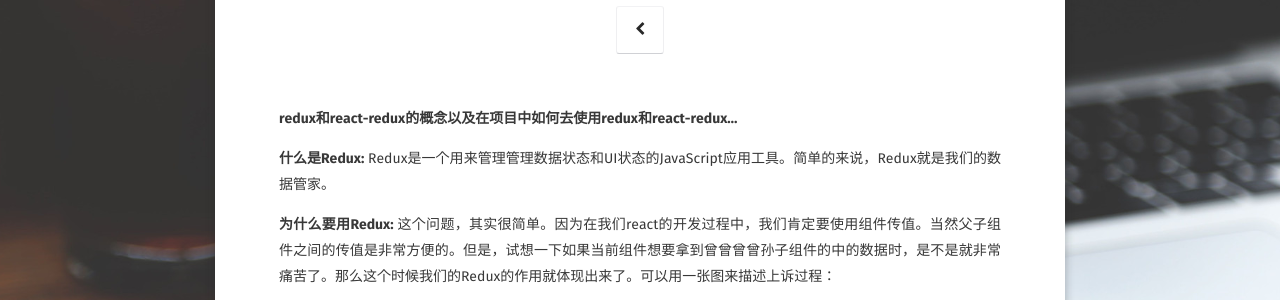
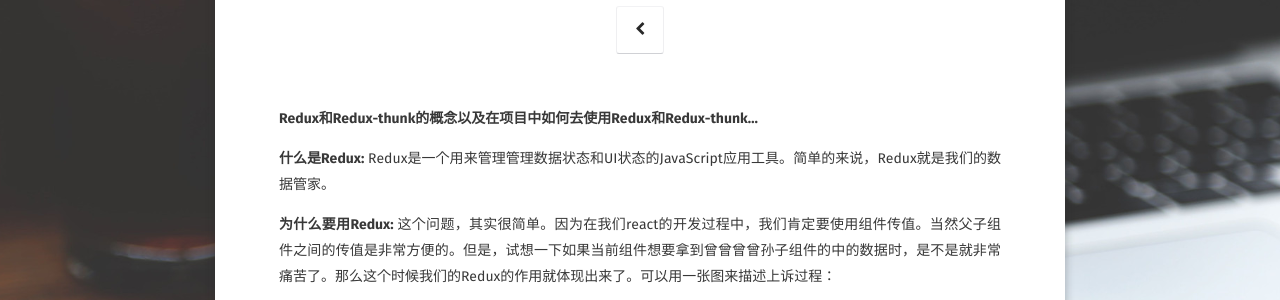
Before and after one commit to thomas-void0/lmxyjy.github.io, a Jekyll site: the page built from _posts/2019-8-7-redux和redux-thunk的学习.md, in a window 1280 px wide and 900 px high. Shown: the part 264-564 px from the top of the window. Built offline with Jekyll 4.4.1, drawn with Linux system fonts in a browser that asks for light colours; some web fonts are replaced; comment, search, counter and statistics services are not loaded.

Commit message:
修改标题

```diff
--- a/_posts/2019-8-7-redux和redux-thunk的学习.md
+++ b/_posts/2019-8-7-redux和redux-thunk的学习.md
@@ -6,7 +6,7 @@ project: true
 comments: true
 ---
 
-**redux和react-redux的概念以及在项目中如何去使用redux和react-redux...**
+**Redux和Redux-thunk的概念以及在项目中如何去使用Redux和Redux-thunk...**
 
 **什么是Redux:** Redux是一个用来管理管理数据状态和UI状态的JavaScript应用工具。简单的来说，Redux就是我们的数据管家。
 
```
